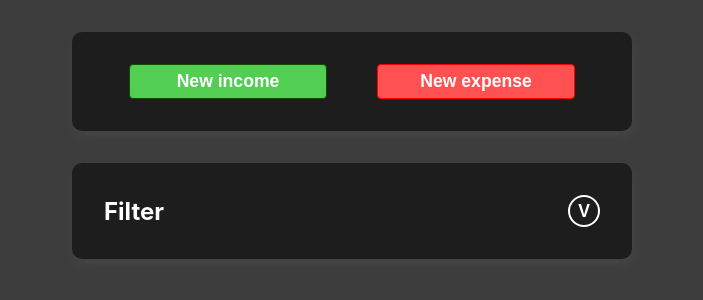
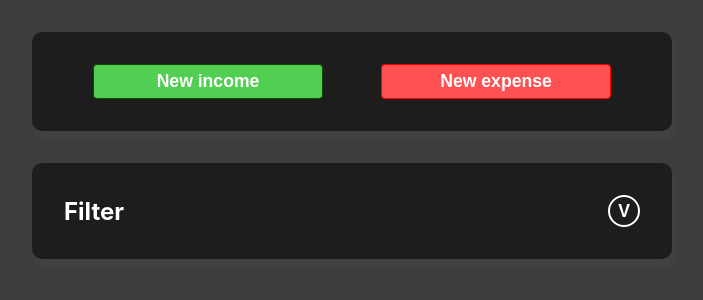
Before and after one commit to MadalinTurluianu/Budgeting-App, a React (Create React App) app: page / in a window 1280 px wide. Shown: the top 300 px of the page, without its empty margins (288-991 px from the left). Built offline with nearby package versions, Linux system fonts and the light colour scheme.

Commit message:
chaged styling

```diff
--- a/src/Components/List/Filter.module.css
+++ b/src/Components/List/Filter.module.css
@@ -62,7 +62,7 @@
 .buttons-container {
   margin-top: 1rem;
   display: flex;
-  justify-content: space-between;
+  justify-content: space-around;
   align-items: center;
 }
 
--- a/src/Components/List/ListItem.js
+++ b/src/Components/List/ListItem.js
@@ -22,7 +22,7 @@ function ListItem(props) {
           <p>{props.date.getFullYear()}</p>
         </div>
         <p>{props.name}</p>
-        <p>{props.amount + " Ron"}</p>
+        <p>{props.amount + " $"}</p>
       </div>
       <button className={styles["delete-btn"]} onClick={deleteItemHandler}>
         <img src={binImg} alt="X" />
--- a/src/Components/List/ListItem.module.css
+++ b/src/Components/List/ListItem.module.css
@@ -65,6 +65,7 @@
   padding: none;
   width: 2rem;
   height: 2rem;
+  margin-left: 1rem;
 }
 
 .delete-btn img{
--- a/src/Components/UI/Card.module.css
+++ b/src/Components/UI/Card.module.css
@@ -2,7 +2,7 @@
     margin-top: 2rem;
     border-radius: 10px;
     background-color: #1d1d1d;
-    width: clamp(15rem, 80vw, 35rem);
+    width: clamp(15rem, 80vw, 40rem);
     padding: 2rem;
     box-shadow: 2px 6px 10px #464545;
 }
```
